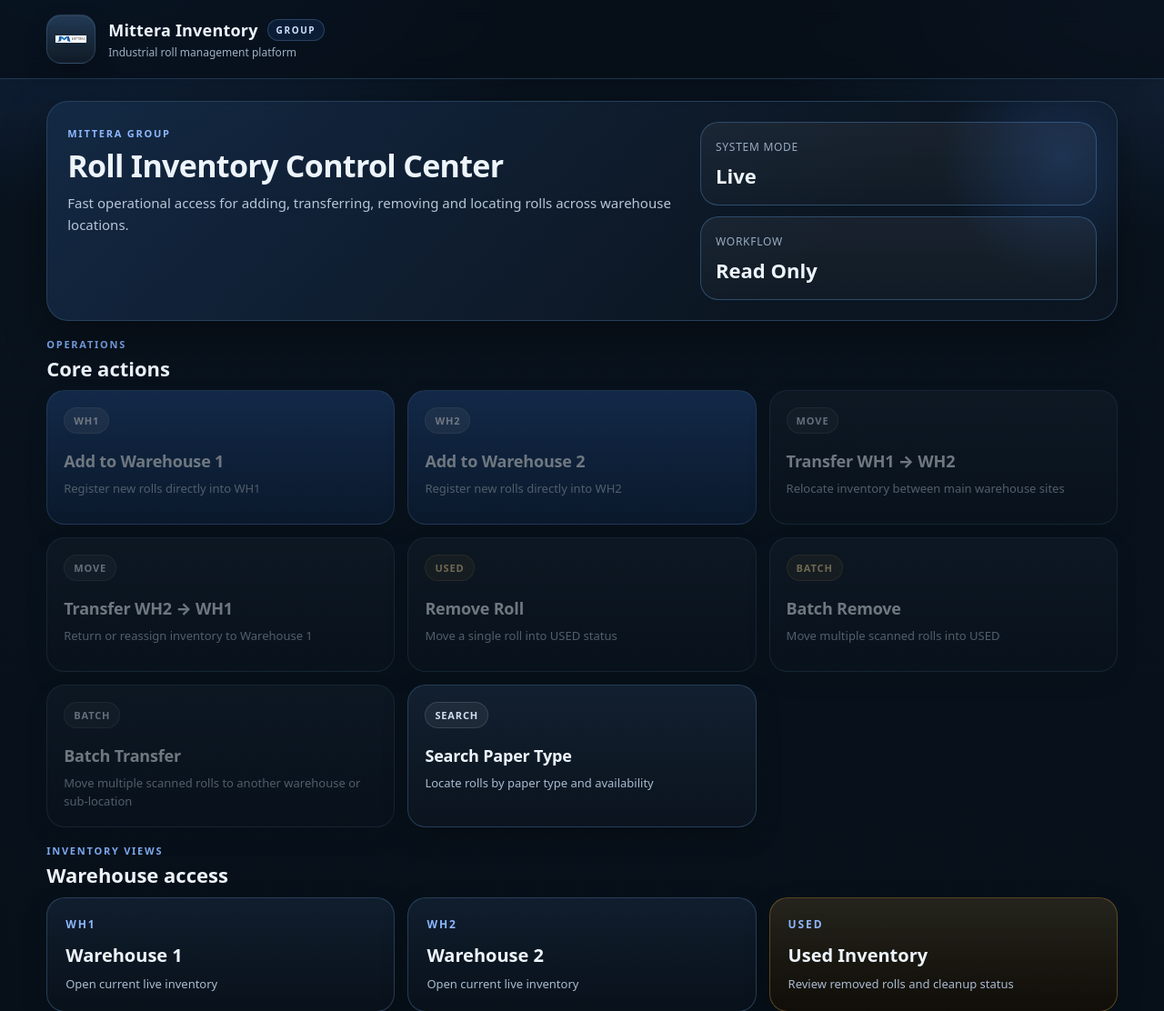
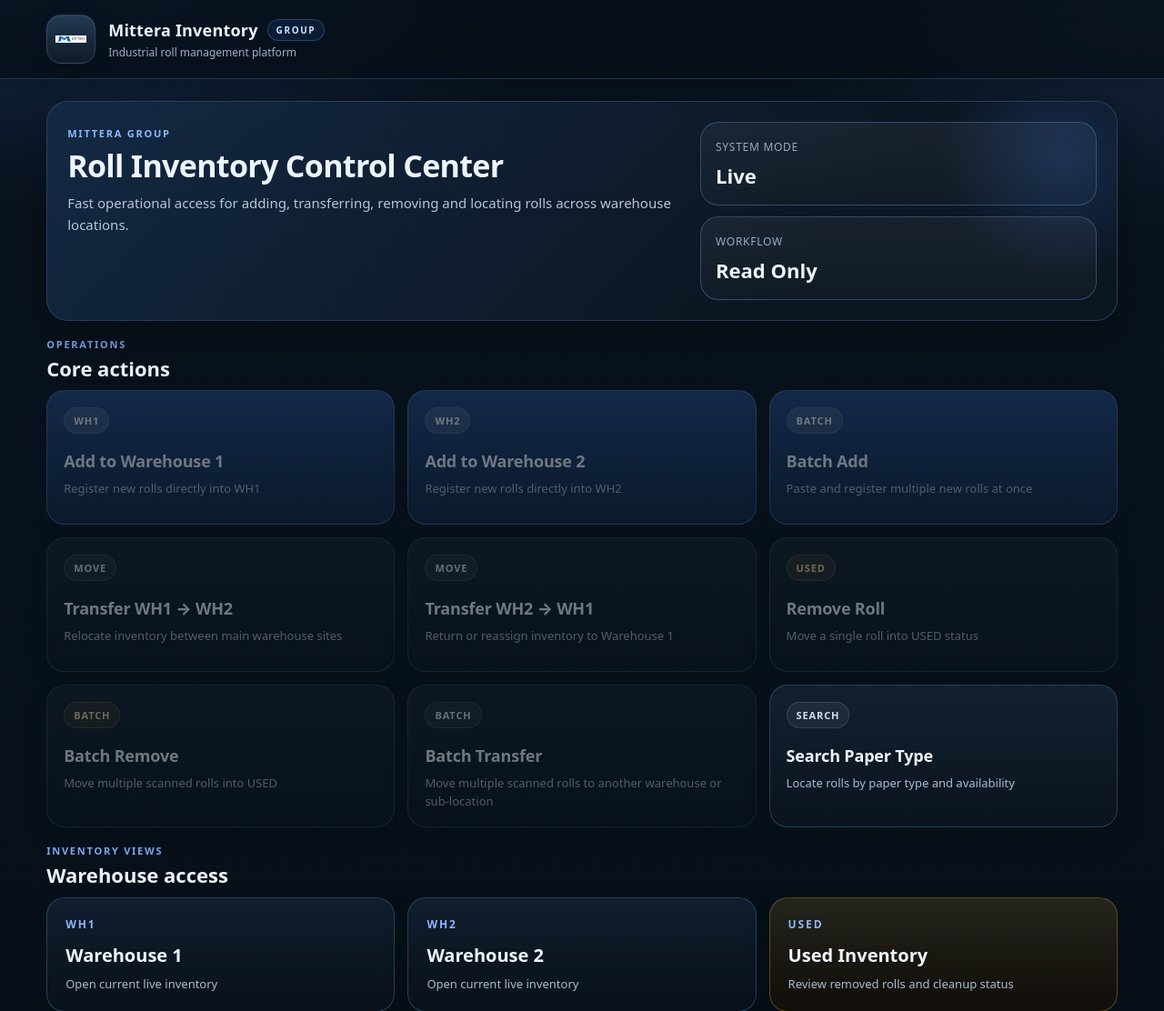
Before and after one commit to TomasOrrego11/Roll-Inventory, a Python web app: template templates/home.html in a window 1280 px wide. Shown: the top 1112 px of the page at 91% size. Run offline with Jinja, Linux system fonts and the light colour scheme; the template is opened without the code that fills it, so the values that code supplies are empty.

Commit message:
Update home.html

```diff
--- a/templates/home.html
+++ b/templates/home.html
@@ -60,6 +60,18 @@
       </div>
       <div class="action-title">Add to Warehouse 2</div>
       <div class="action-sub">Register new rolls directly into WH2</div>
+    </a>
+
+    <a
+      class="action-tile action-tile-primary {% if not can_write() %}disabled-tile{% endif %}"
+      href="{% if can_write() %}{{ url_for('add_batch_form') }}{% else %}#{% endif %}"
+      {% if not can_write() %}onclick="return false;" aria-disabled="true"{% endif %}
+    >
+      <div class="action-tile-top">
+        <span class="action-badge">BATCH</span>
+      </div>
+      <div class="action-title">Batch Add</div>
+      <div class="action-sub">Paste and register multiple new rolls at once</div>
     </a>
 
     <a
```
